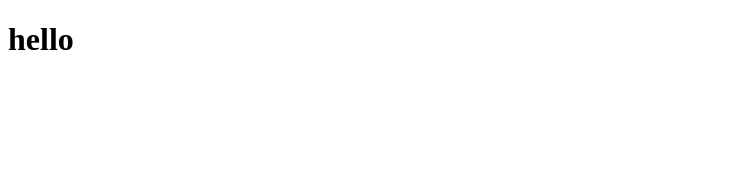
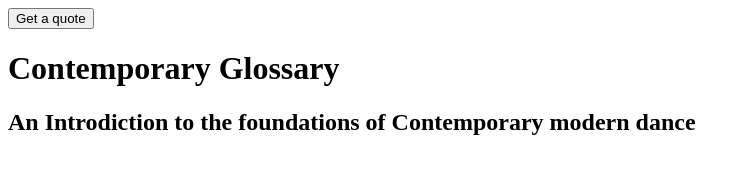
Before and after one commit to Hell0Ver0/Group-Project, a plain HTML site: page index.html in a window 1280 px wide. Shown: the whole page, without its empty margins (0-750 px from the left). Drawn offline with Linux system fonts and the light colour scheme.

Commit message:
bsb
sdvu

```diff
--- a/index.html
+++ b/index.html
@@ -2,9 +2,16 @@
 <html lang="en" dir="ltr">
   <head>
     <meta charset="utf-8">
-    <title></title>
+    <title>Landing Page</title>
+    <link href="https://fonts.googleapis.com/css?family=Quicksand&display=swap" rel="stylesheet">
+    <meta charset="utf-8" />
+<meta http-equiv="X-UA-Compatible" content="IE=edge">
+<meta name="viewport" content="width=device-width, initial-scale=1">
   </head>
   <body>
-<h1>hello</h1>
+<button type="submit" class="Button-nkj9vk-0 styled__InputBtn-sc-1cmtzm6-4 fRsleD">Get a quote</button>
+
+<h1>Contemporary Glossary</h1>
+<h2>An Introdiction to the foundations of Contemporary modern dance</h2>
   </body>
 </html>
--- /dev/null
+++ b/style1.css
@@ -0,0 +1,3 @@
+body{
+  color:
+}
```
Also changed, not shown: about-us.html (added), 1 other file.
